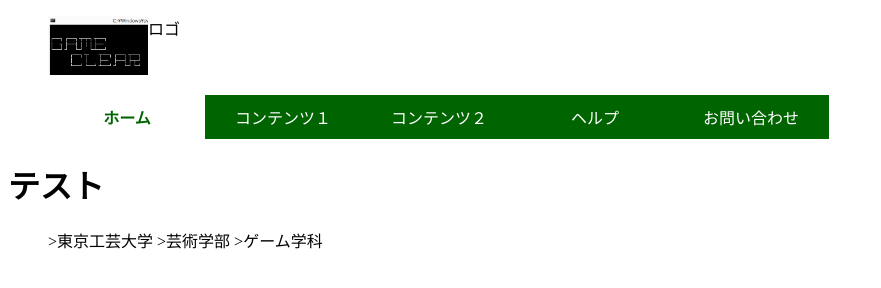
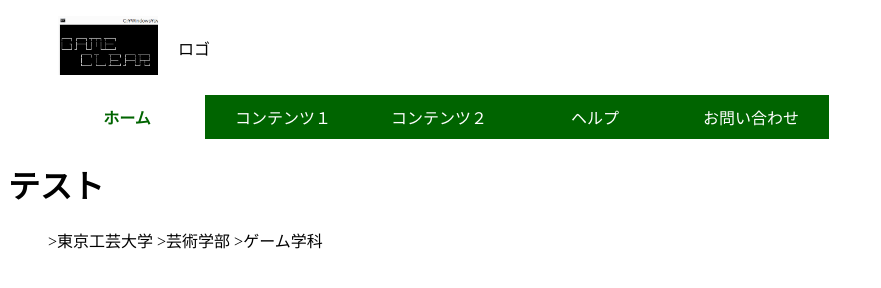
Before and after one commit to km323/web1-8, a plain HTML site: page index.html in a window 1280 px wide. Shown: the whole page, without its empty margins (0-881 px from the left). Drawn offline with Linux system fonts and the light colour scheme.

Commit message:
Update default.css

```diff
--- a/css/default.css
+++ b/css/default.css
@@ -4,12 +4,10 @@ body{
 background-color:mediumapuamarine;
 }
 
-#logo ul{
- overflow:hidden;
-}
-
 #logo li{
-float:left;
+display:table-cell;
+ vertical-align:middle;
+ padding:0 10px;
 list-style-type:none;
 }
 
```
